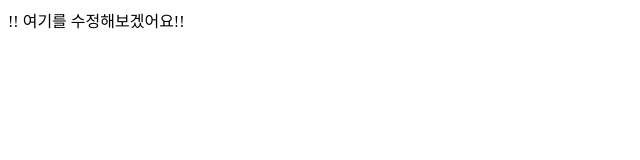
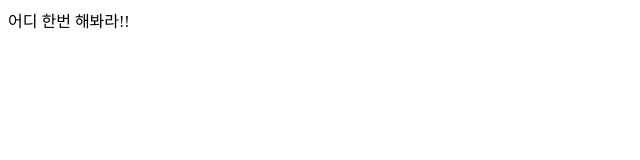
Before and after one commit to devhyotoshi/github-crash-test, a plain HTML site: page index.html in a window 1280 px wide. Shown: the full height of the page, 0-640 px from the left. Drawn offline with Linux system fonts and the light colour scheme.

Commit message:
Update text in index.html

```diff
--- a/index.html
+++ b/index.html
@@ -6,6 +6,6 @@
     <title>Document</title>
   </head>
   <body>
-    <div>!! 여기를 수정해보겠어요!!</div>
+    <div>어디 한번 해봐라!!</div>
   </body>
 </html>
```
